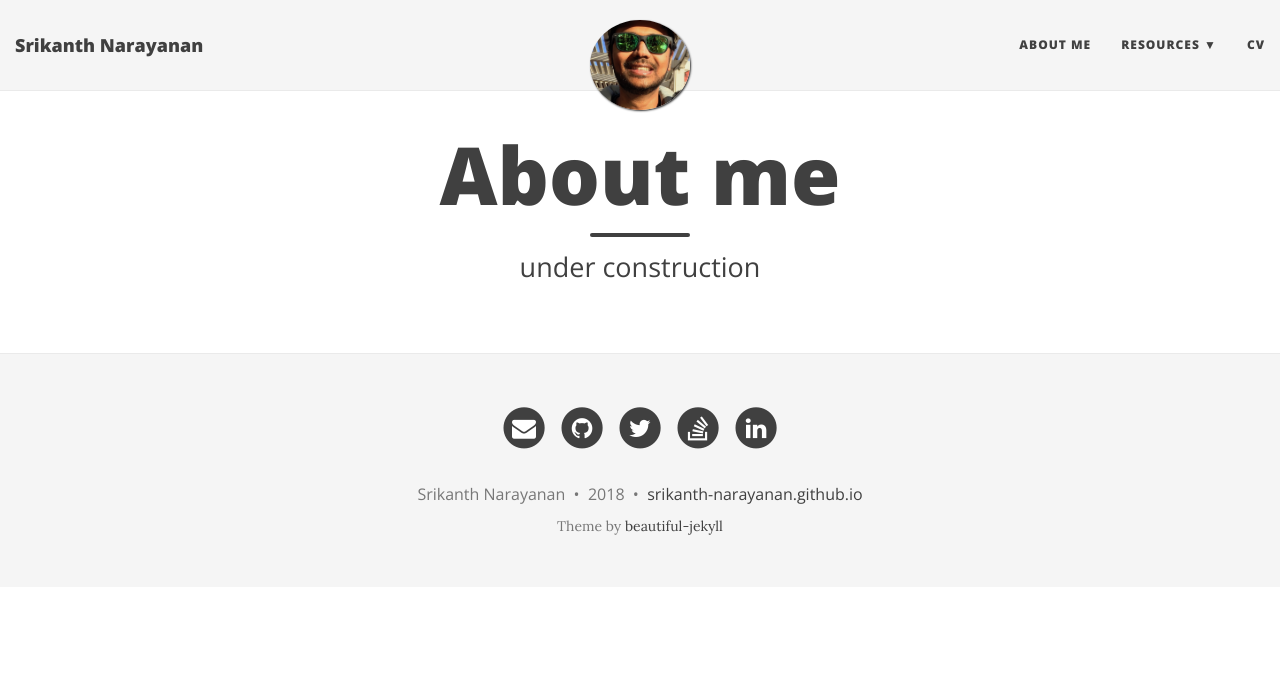
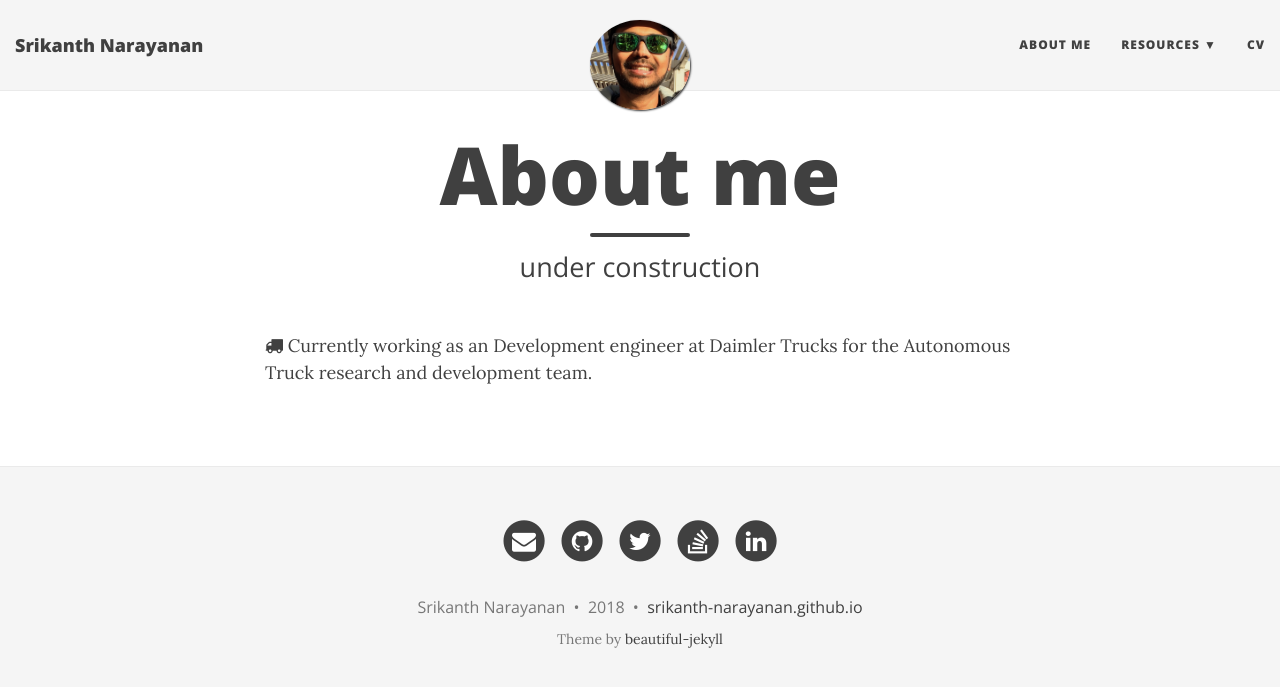
Before and after one commit to srikanth-narayanan/srikanth-narayanan.github.io, a Jekyll site: the page built from aboutme.md, in a window 1280 px wide. Shown: the top 687 px of the page. Built offline with Jekyll 4.4.1, drawn with Linux system fonts in a browser that asks for light colours; nearby versions of some CDN libraries.

Commit message:
Adding css for aboutme page
Adding css structure and first line on about me

```diff
--- a/aboutme.md
+++ b/aboutme.md
@@ -3,3 +3,12 @@ layout: page
 title: About me
 subtitle: under construction
 ---
+
+<div id="aboutme-section">
+
+<p class="about-text">
+<span class="fa fa-truck"></span>
+Currently working as an Development engineer at Daimler Trucks for the Autonomous Truck research and development team.
+</p>
+
+</div>
```
Also changed, not shown: css/about.css (added, +46 -0 lines).
